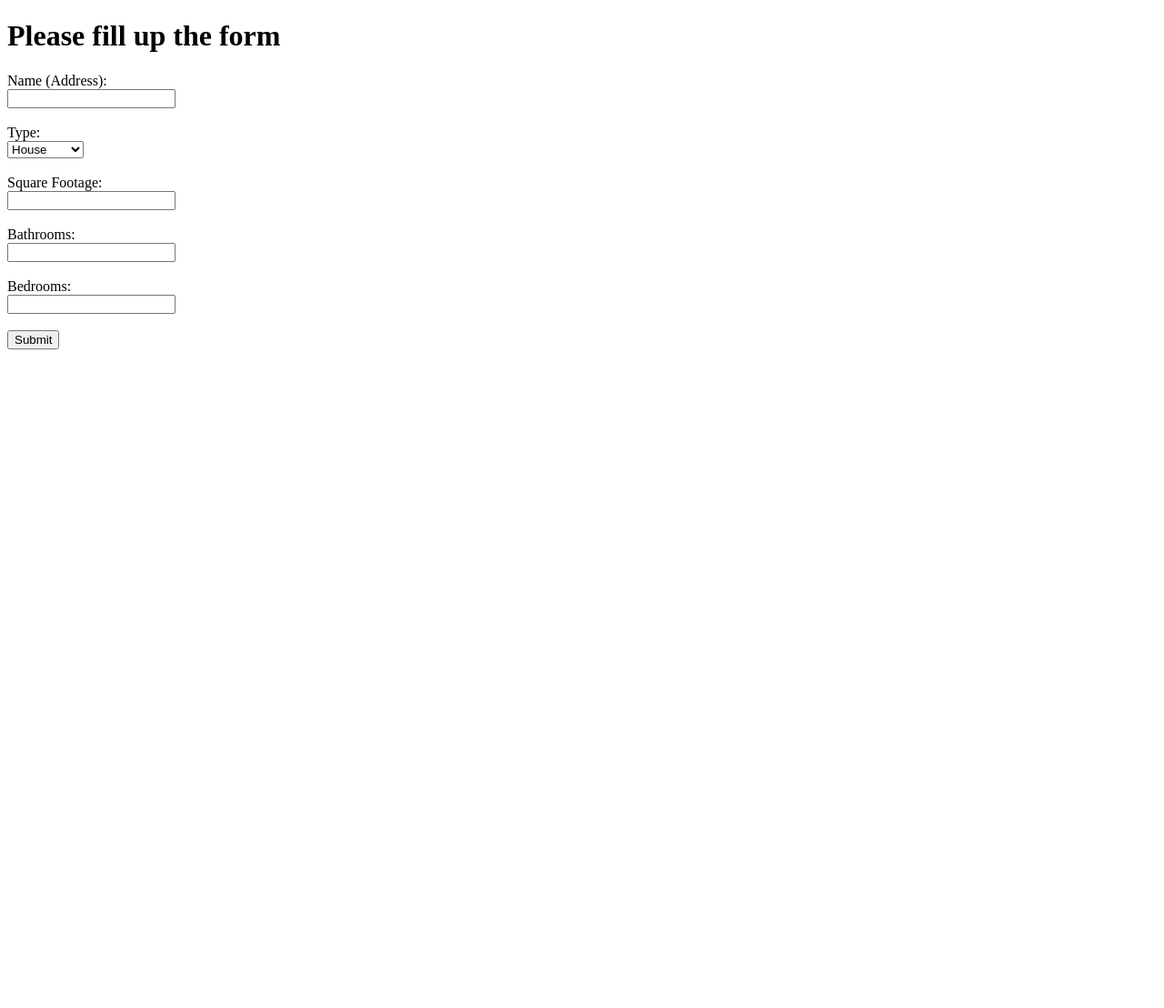
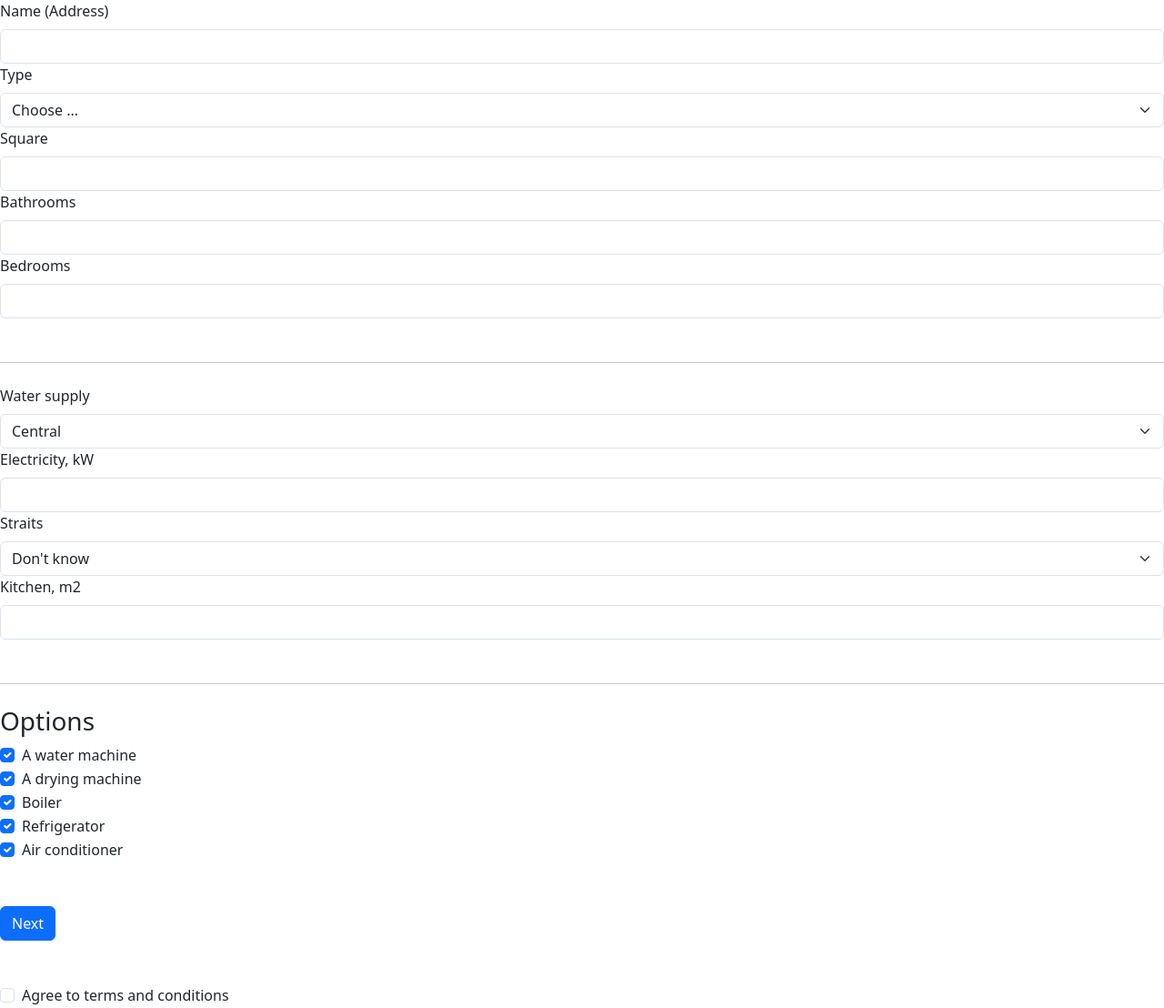
Before and after one commit to trngl8/home-service, a Flask app: page / in a window 1280 px wide. Shown: the whole page at 91% size. Before the commit the page ends 384 px from the top, so only its background shows below. Run offline with Flask 3, Linux system fonts and the light colour scheme.

Commit message:
pages fixes

```diff
--- a/templates/home.html
+++ b/templates/home.html
@@ -4,29 +4,145 @@
     <meta charset="UTF-8">
     <meta name="viewport" content="width=device-width, initial-scale=1.0">
     <title>Homepage</title>
+    <link href="https://cdn.jsdelivr.net/npm/bootstrap@5.3.3/dist/css/bootstrap.min.css" rel="stylesheet" integrity="sha384-QWTKZyjpPEjISv5WaRU9OFeRpok6YctnYmDr5pNlyT2bRjXh0JMhjY6hW+ALEwIH" crossorigin="anonymous">
 </head>
 <body>
-    <h1>Please fill up the form</h1>
-    <form method="post">
-        <label for="name">Name (Address):</label><br>
-        <input type="text" id="name" name="name"><br><br>
+{% block content %}
+<main class="">
+    <form class="row needs-validation" novalidate>
+        <div class="col-md-12">
+            <label for="name" class="form-label">Name (Address)</label>
+            <input type="text" class="form-control" id="name" name="name" required>
+            <div class="invalid-feedback">
+                This field is required.
+            </div>
+        </div>
 
-        <label for="type">Type:</label><br>
-        <select id="type" name="type">
-            <option value="house">House</option>
-            <option value="apartment">Apartment</option>
-        </select><br><br>
+        <div class="col-md-12">
+            <label for="type" class="form-label">Type</label>
+            <select class="form-select" required aria-label="Type" id="type" name="type">
+                <option selected disabled value="">Choose ...</option>
+                <option value="1">House</option>
+                <option value="2">Apartment</option>
+            </select>
+            <div class="invalid-feedback">
+                Please select a type.
+            </div>
+            <div class="valid-feedback">
+                Looks good!
+            </div>
+        </div>
 
-        <label for="square">Square Footage:</label><br>
-        <input type="number" id="square" name="square"><br><br>
+        <div class="col-md-12">
+            <label for="square" class="form-label">Square</label>
+            <input type="text" class="form-control" id="square" name="square" value="" required>
+            <div class="invalid-feedback">
+                The square should be between 30 and 400 m2
+            </div>
+        </div>
 
-        <label for="bathrooms">Bathrooms:</label><br>
-        <input type="number" id="bathrooms" name="bathrooms"><br><br>
+        <div class="col-md-12">
+            <label for="bathrooms" class="form-label">Bathrooms</label>
+            <input type="text" class="form-control" id="bathrooms" name="bathrooms" value="" required>
+            <div class="invalid-feedback">
+                The count should be from 1 to 8
+            </div>
+        </div>
 
-        <label for="bedrooms">Bedrooms:</label><br>
-        <input type="number" id="bedrooms" name="bedrooms"><br><br>
+        <div class="col-md-12">
+            <label for="bedrooms" class="form-label">Bedrooms</label>
+            <input type="text" class="form-control" id="bedrooms" name="bedrooms" value="" required>
+            <div class="invalid-feedback">
+                The count should be from 1 to 8
+            </div>
+        </div>
 
-        <input type="submit" value="Submit">
+        <hr class="mt-5 mb-4">
+
+        <div class="col-md-12">
+            <label for="water" class="form-label">Water supply</label>
+            <select class="form-select" aria-label="Water supply" id="water" name="water">
+                <option selected value="">Central</option>
+                <option value="1">Custom</option>
+            </select>
+        </div>
+
+        <div class="col-md-12">
+            <label for="electricity" class="form-label">Electricity, kW</label>
+            <input type="text" class="form-control" id="electricity" name="electricity" value="" required>
+            <div class="invalid-feedback">
+                The power should be from 1 to 30
+            </div>
+        </div>
+
+        <div class="col-md-12">
+            <label for="straits" class="form-label">Straits</label>
+            <select class="form-select" aria-label="Straits" id="straits" name="straits">
+                <option selected value="">Don't know</option>
+                <option value="1">Yes</option>
+                <option value="0">No</option>
+            </select>
+        </div>
+
+        <div class="col-md-12">
+            <label for="kitchen" class="form-label">Kitchen, m2</label>
+            <input type="text" class="form-control" id="kitchen" name="kitchen">
+        </div>
+
+        <hr class="mt-5 mb-4">
+
+        <div class="col-md-12">
+            <h3>Options</h3>
+            <div class="form-check">
+                <input class="form-check-input" type="checkbox" checked="checked" name="options[1]" id="options_1">
+                <label class="form-check-label" for="options_1">
+                    A water machine
+                </label>
+            </div>
+            <div class="form-check">
+                <input class="form-check-input" type="checkbox" checked="checked" name="options[2]" id="options_2">
+                <label class="form-check-label" for="options_2">
+                    A drying machine
+                </label>
+            </div>
+            <div class="form-check">
+                <input class="form-check-input" type="checkbox" checked="checked" name="options[3]" id="options_3">
+                <label class="form-check-label" for="options_3">
+                    Boiler
+                </label>
+            </div>
+            <div class="form-check">
+                <input class="form-check-input" type="checkbox" checked="checked" name="options[4]" id="options_4">
+                <label class="form-check-label" for="options_4">
+                    Refrigerator
+                </label>
+            </div>
+            <div class="form-check">
+                <input class="form-check-input" type="checkbox" name="options[5]" id="options_5" checked="checked">
+                <label class="form-check-label" for="options_5">
+                    Air conditioner
+                </label>
+            </div>
+        </div>
+
+        <div class="col-12 mt-5">
+            <button class="btn btn-primary" type="submit">Next</button>
+        </div>
+
+        <div class="col-12 mt-5">
+            <div class="form-check">
+                <input class="form-check-input" type="checkbox" value="" id="invalidCheck" required>
+                <label class="form-check-label" for="invalidCheck">
+                    Agree to terms and conditions
+                </label>
+                <div class="invalid-feedback">
+                    You must agree before submitting.
+                </div>
+            </div>
+        </div>
     </form>
+</main>
+{% endblock %}
+
 </body>
 </html>
```
Also changed, not shown: templates/index.html (added, +26 -0 lines).
